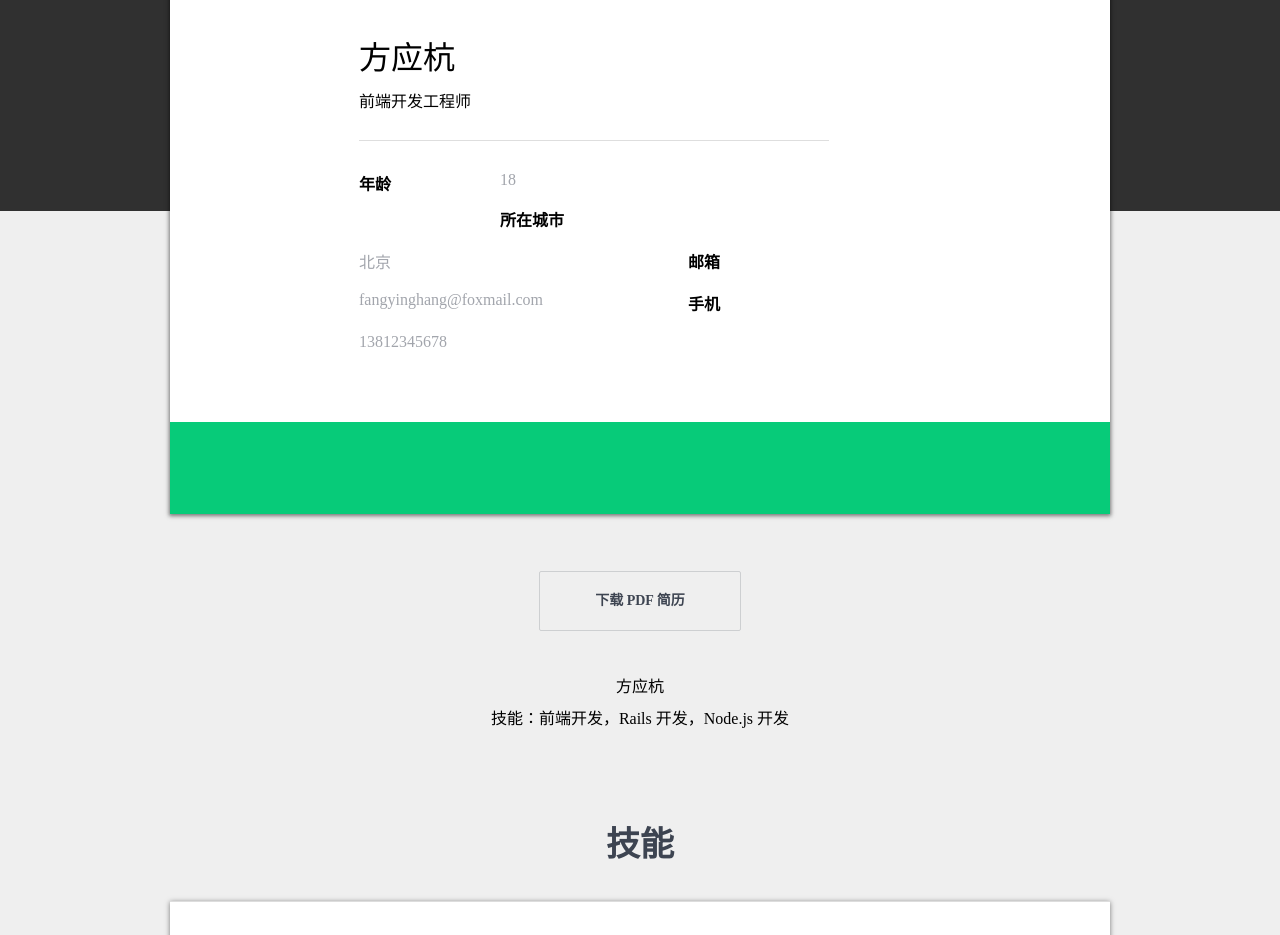
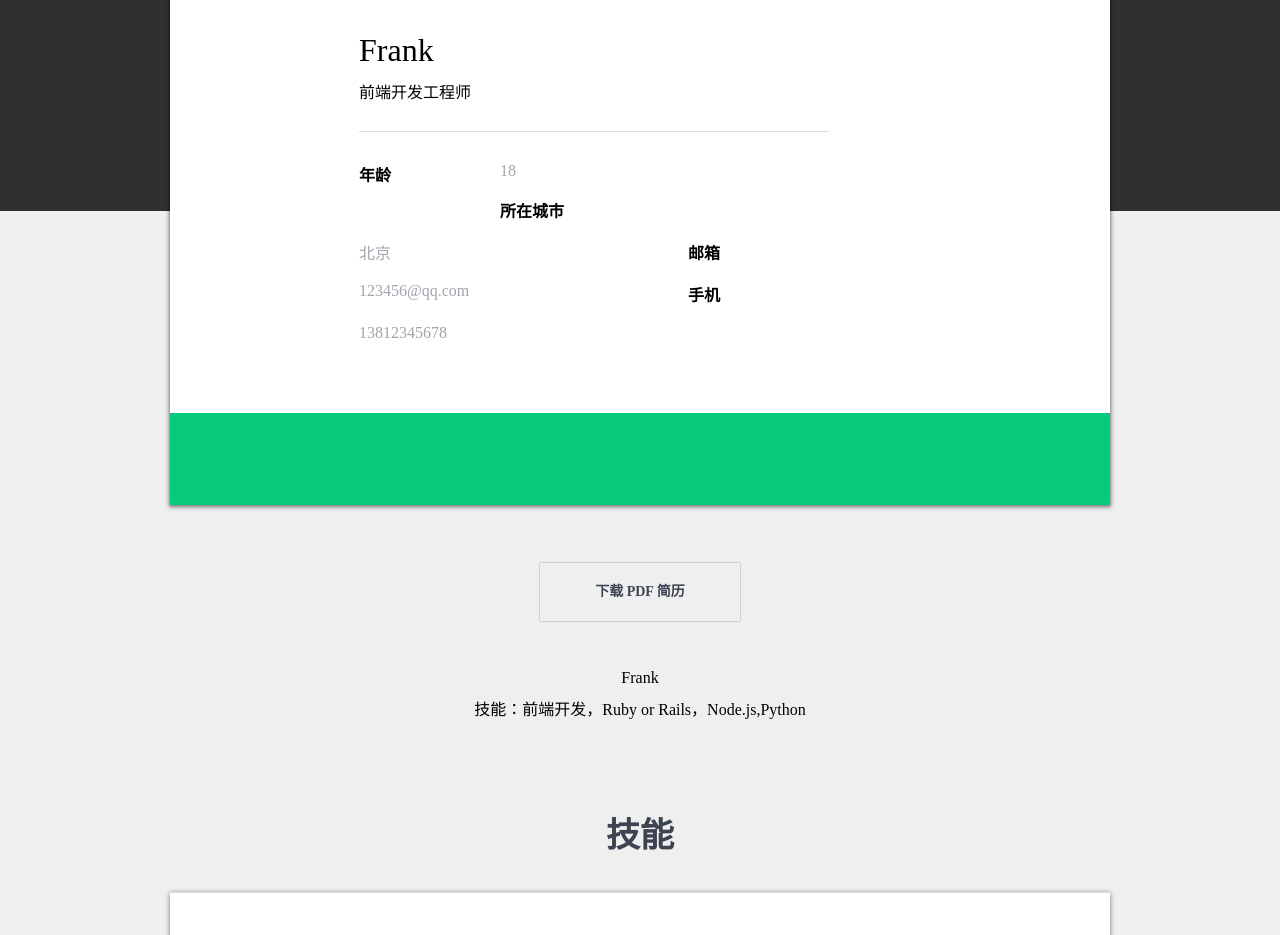
Before and after one commit to luojiajing12345/jrg, a website: page task10/index.html in a window 1280 px wide. Shown: the part 304-1239 px from the top of the page. Drawn offline with nearby package versions, Linux system fonts and the light colour scheme; files that its build step writes are made by us from their sources.

Commit message:
Update index.html

```diff
--- a/task10/index.html
+++ b/task10/index.html
@@ -8,7 +8,7 @@
 
 	<link rel="stylesheet" href="https://cdnjs.cloudflare.com/ajax/libs/Swiper/4.1.0/css/swiper.min.css">
 	<link rel="stylesheet" href="./css/style.css">
-	<title>方方的简历</title>
+	<title>简历</title>
 
 	<script src="//at.alicdn.com/t/font_648422_rd07rkmk5f561or.js"></script>
 	<script src="https://cdnjs.cloudflare.com/ajax/libs/Swiper/4.1.0/js/swiper.min.js"></script>
@@ -74,7 +74,7 @@
 					<span class="welcome">Hello
 						<span class="triangle"></span>
 					</span>
-					<h1>方应杭</h1>
+					<h1>Frank</h1>
 					<p>前端开发工程师</p>
 					<hr>
 					<dl>
@@ -83,7 +83,7 @@
 						<dt>所在城市</dt>
 						<dd>北京</dd>
 						<dt>邮箱</dt>
-						<dd>fangyinghang@foxmail.com</dd>
+						<dd>123456@qq.com</dd>
 						<dt>手机</dt>
 						<dd>13812345678</dd>
 					</dl>
@@ -113,8 +113,8 @@
 			<a href="#" class="downloadaa" href="#" target="_blank" download>下载 PDF 简历</a>
 		</p>
 
-		<p class="self_introduction">方应杭
-			<br> 技能：前端开发，Rails 开发，Node.js 开发
+		<p class="self_introduction">Frank
+			<br> 技能：前端开发，Ruby or Rails，Node.js,Python
 		</p>
 		<section data-x id="siteSkills" class="skill">
 			<h2 class="">技能</h2>
```
